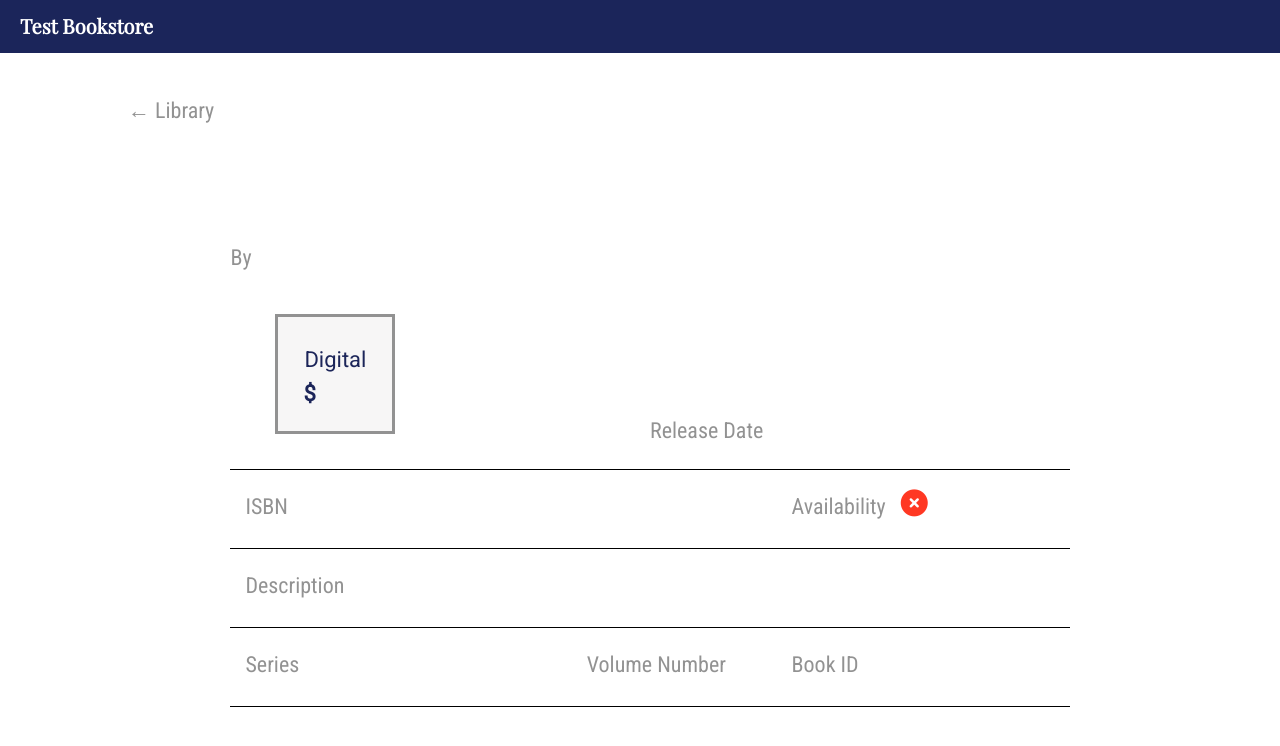
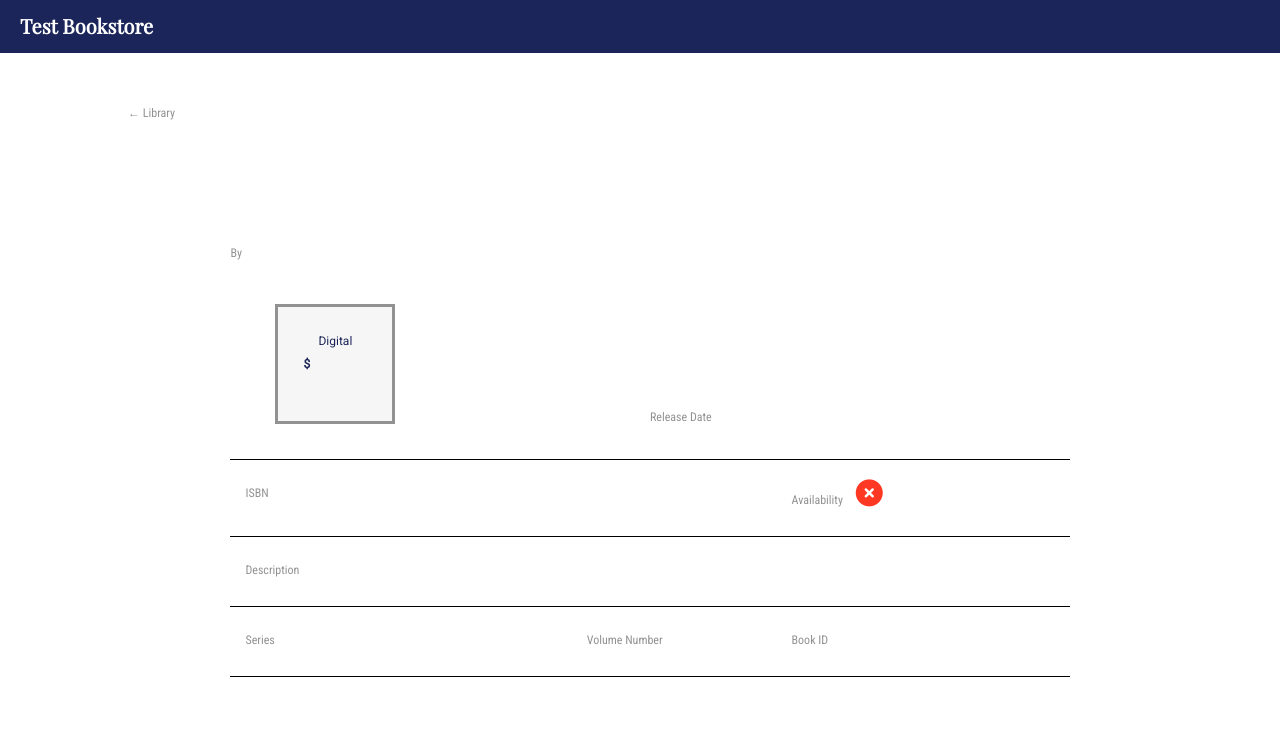
Before and after one commit to B1Dobbs/test_bookstore_d2d, a Django app: template test_bookstore_app/templates/book_detail.html in a window 1280 px wide. Shown: the top 746 px of the page. Run offline with Django 3.2, Linux system fonts and the light colour scheme; the template is opened without the code that fills it, so the values that code supplies are empty; data comes from the database, SQL or seed files in the repository; parts of the project's set-up code (start-up, migrations or seed data) failed here and were passed over; some libraries are stand-ins or nearby versions.

Commit message:
Changed font sizes

```diff
--- a/test_bookstore_app/static/book_detail.css
+++ b/test_bookstore_app/static/book_detail.css
@@ -51,7 +51,7 @@ span .more-text {
 }
 
 .labels {
-    font-size: 22px;
+    font-size: 12px;
     font-family: 'Roboto Condensed', sans-serif;
     color: #929292;
     padding-right: 10px;
@@ -60,13 +60,13 @@ span .more-text {
 .title {
     font-family: 'Playfair Display', serif;
     font-weight: bold;
-    font-size: 35px;
+    font-size: 22px;
     color: #1c2559;
 }
 
 .details {
     font-family: 'Roboto', sans-serif;
-    font-size: 22px;
+    font-size: 12px;
     color: #1c2559;
     text-align: left;
 }
```
